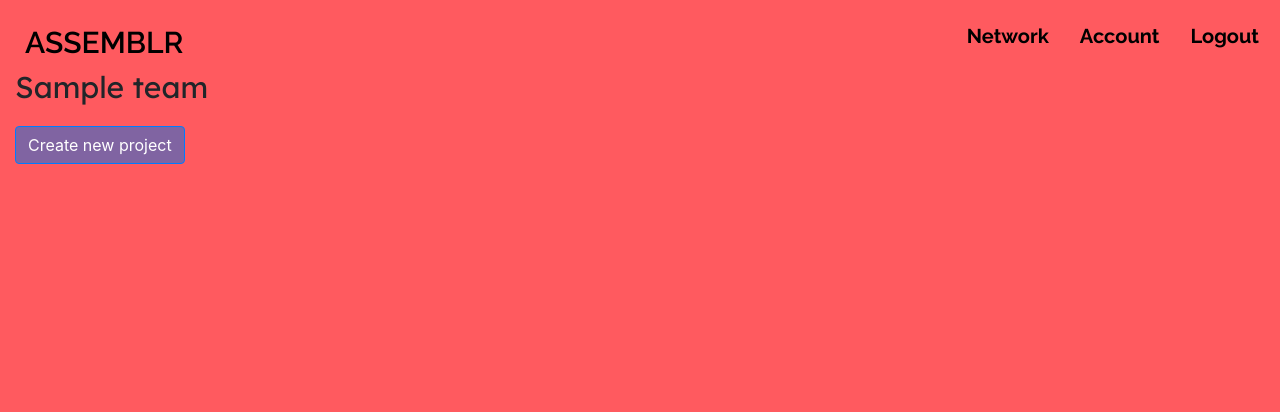
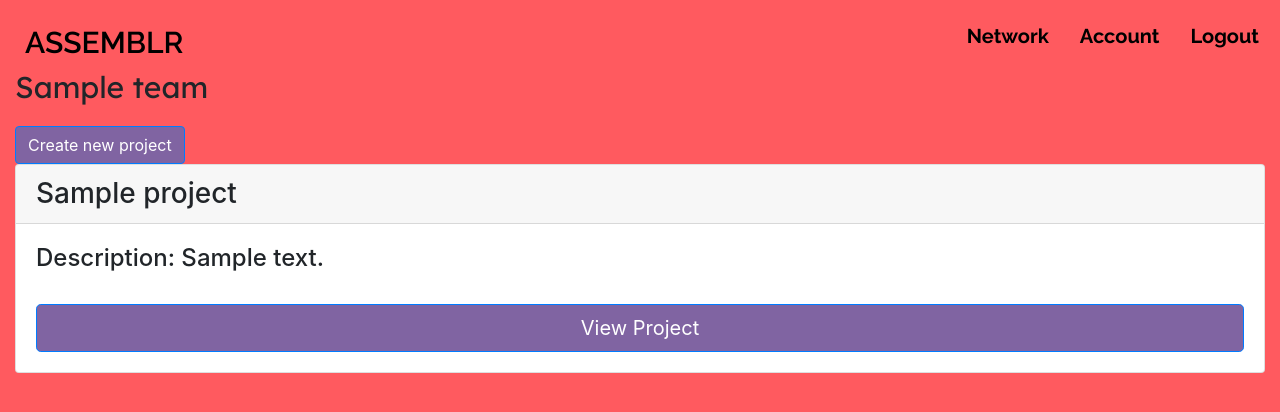
Before and after one commit to SolonEDU/assemblr, a Flask app: page /team/1 in a window 1280 px wide. Shown: the top 412 px of the page. Run offline with Flask 2, Linux system fonts and the light colour scheme; the visitor is signed in with stand-in values (Sample User, id 1); tables that the repository leaves empty hold one stand-in row (values such as "Sample post"); lists and menus that the app fills with data are empty; some libraries are stand-ins or nearby versions.

Commit message:
projects in team page

```diff
--- a/templates/team.html
+++ b/templates/team.html
@@ -12,4 +12,15 @@
 <p style="font-size: 30px; font-family: Lexend Deca, serif;">{{ teamName }}</p>
 
 <a href="/new_project" class="btn btn-primary">Create new project</a>
+
+{% for project in projects %}
+<div class="card">
+    <h3 class="card-header">{{ project.projectname }}</h3>
+    <div class="card-body">
+        <h4>Description: {{ project.description }}</h4>
+        <br>
+        <a href="/project/{{project.id}}" class="btn btn-primary btn-lg btn-block">View Project</a>
+    </div>
+</div>
+{% endfor %}
 {% endblock %}
```
